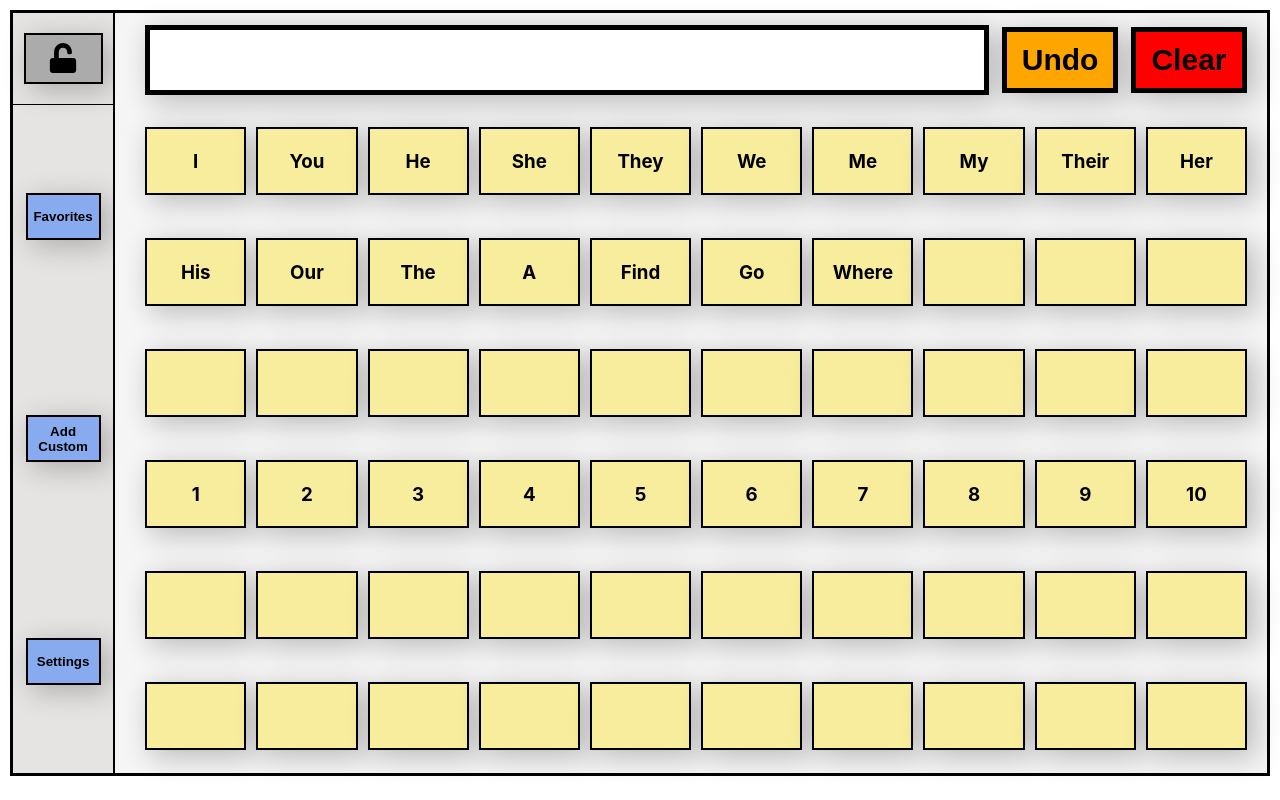
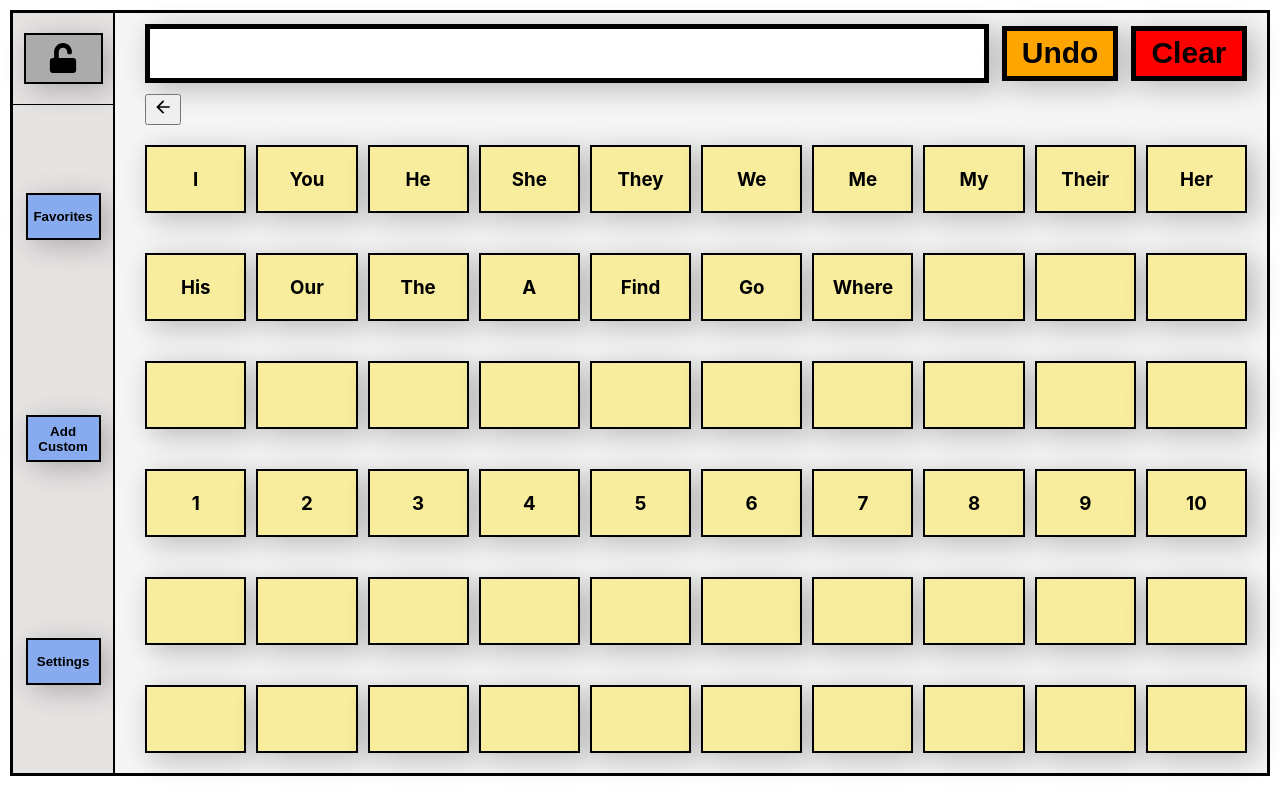
Before and after one commit to Jared-Ervin/texttalk, a React (Create React App) app: page / in a window 1280 px wide. Built offline with nearby package versions, Linux system fonts and the light colour scheme.

Commit message:
added back button and improved voice logic

```diff
--- a/src/App.css
+++ b/src/App.css
@@ -147,3 +147,16 @@
   outline: none;
   transition: 0.2s all;
 }
+
+#grid-change-button-container {
+  margin-left: 30px;
+  display: flex;
+  align-items: center;
+  justify-content: flex-start;
+
+}
+
+#back-button {
+  height: 100%;
+  font-size: 20px;
+}
--- a/src/App.js
+++ b/src/App.js
@@ -1,5 +1,6 @@
 import "./App.css";
 import React, { useState, useEffect } from "react";
+import {IoMdArrowBack} from "react-icons/io"
 import { SideBar } from "./Components/SideBar";
 import { wordGrids } from "./wordGrids";
 
@@ -16,14 +17,18 @@ function App() {
   const synth = window.speechSynthesis;
 
   useEffect(() => {
-    setVoice(synth.getVoices()[4]);
+    const activeVoice = synth.getVoices().find(element => element.name === "Google US English")
+    setVoice(activeVoice);
   }, [synth]);
+
+  // console.log(synth.getVoices()[4].name)
 
   function WordBox(props) {
     const msg = new SpeechSynthesisUtterance(props.word);
     msg.voice = voice;
     msg.rate = 0.7;
     msg.pitch = 1;
+
 
     const handleClick = () => {
       if (props.word === "") return;
@@ -123,11 +128,28 @@ function App() {
     );
   }
 
+  const changeGridBack = () => {
+
+    if (!appState.prevGridIds.at(-1)) return;
+
+    const newGridId =  appState.prevGridIds.at(-1)
+
+    setAppState({
+      phrase: appState.phrase,
+      prevGridIds: appState.prevGridIds,
+      activeGridId: newGridId,
+      isPhraseComplete: initialAppState.isPhraseComplete
+    })
+  }
+
   return (
     <div id="container">
       <SideBar />
       <div id="main-window">
         <OutputBar phrase={appState.phrase} />
+        <div id="grid-change-button-container" >
+        <button onClick={changeGridBack} id="back-button"><IoMdArrowBack /></button>
+        </div>
         <WordGrid />
       </div>
     </div>
```
